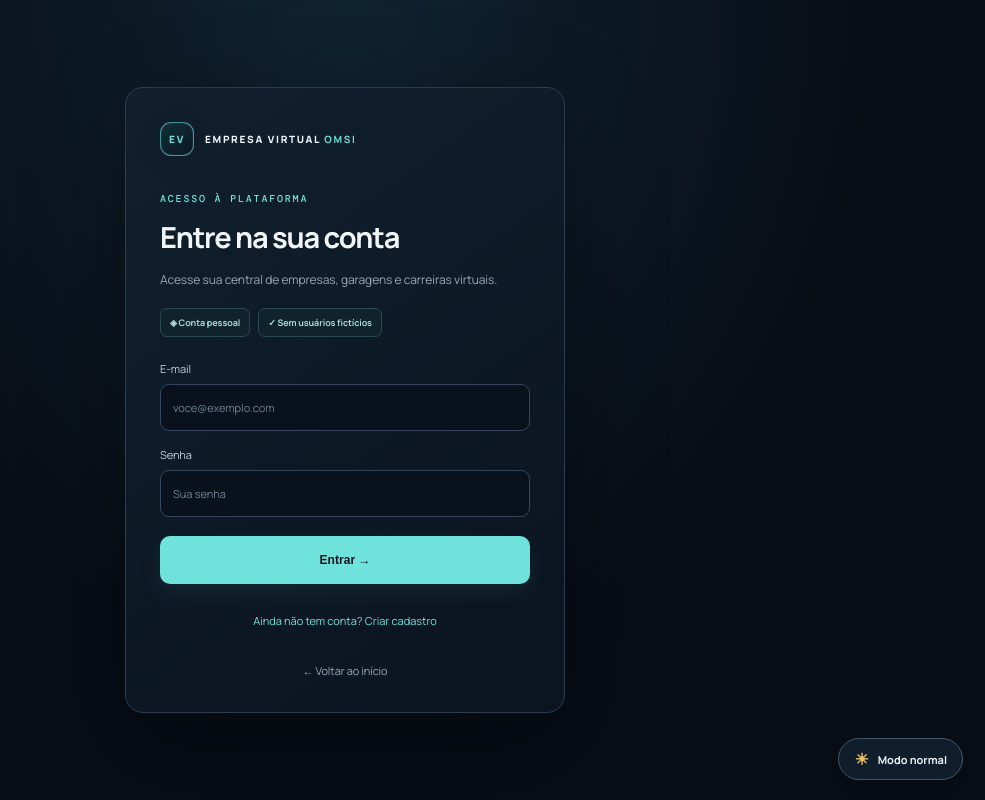
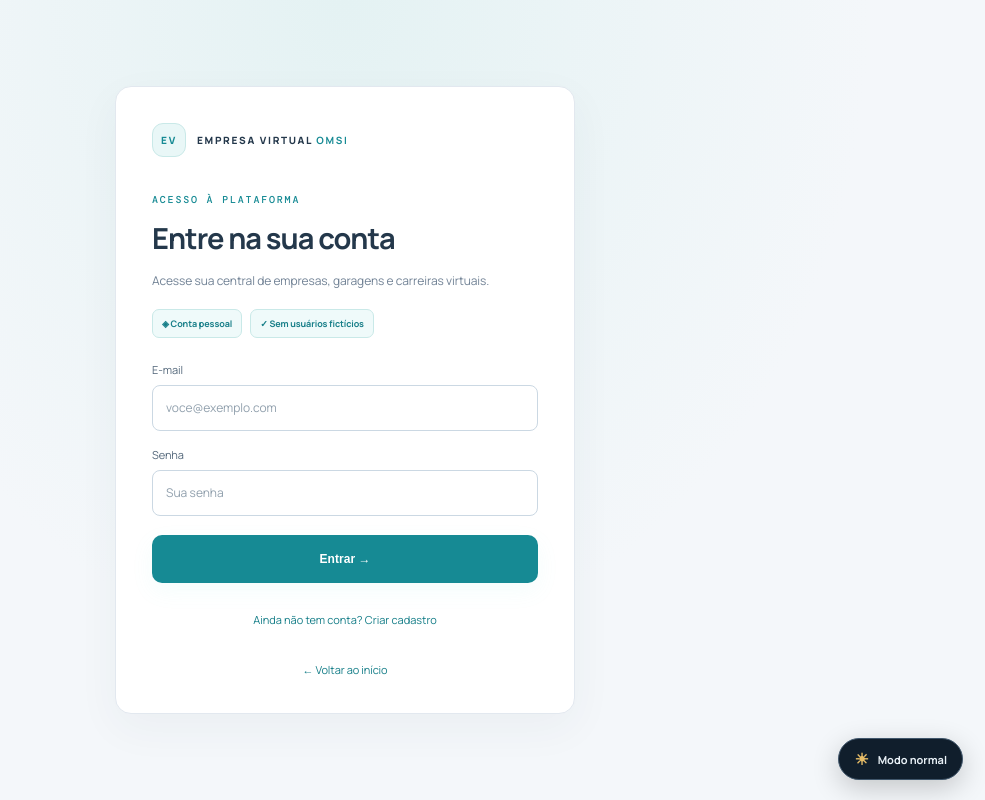
Before and after one commit to MichaelPriest/empresa-virtual-portal-OMSI, a Next.js app: page /login in a window 1280 px wide. Shown: the whole page, without its empty margins (295-1280 px from the left). Built offline with nearby package versions, Linux system fonts and the light colour scheme.

Commit message:
Align authentication screens with shared portal design

```diff
--- a/src/app/portal-polish.css
+++ b/src/app/portal-polish.css
@@ -194,3 +194,28 @@ html[data-theme="dark"] .resource-delete-button:hover{background:#3a1d22}
  .company-row-expanded{align-items:flex-start}
  .company-metrics{margin-left:48px}
 }
+
+/* Autenticação alinhada ao mesmo design claro do portal público e do painel */
+.auth-page{
+  --bg:#f4f7fa;--panel:#fff;--panel-raised:#f8fafc;--line:#e2e8ef;--text:#24384b;--muted:#718295;--cyan:#168a94;--green:#18794e;
+  min-height:100vh;display:grid;place-items:center;padding:32px 18px;
+  background:radial-gradient(ellipse at 50% 0,#e4f2f3 0,transparent 58%),#f4f7fa!important;color:#24384b;
+}
+.auth-card{width:min(100%,460px);padding:36px;border:1px solid #e2e8ef;border-radius:16px;background:#fff!important;color:#24384b;box-shadow:0 14px 44px #263b4d0c}
+.auth-card .brand{color:#24384b}
+.auth-card .brand-mark{background:#e9f7f7;border:1px solid #c9e9e8;color:#168a94;box-shadow:none}
+.auth-card .brand b,.auth-card .eyebrow{color:#168a94}
+.auth-card h1{color:#24384b;letter-spacing:-1px}
+.auth-card .auth-lead{color:#718295}
+.auth-form label{color:#53677a}
+.auth-form input{width:100%;height:46px;padding:0 13px;border:1px solid #cbd8e3;border-radius:8px;background:#fff;color:#24384b;font:inherit;font-size:12px}
+.auth-form input:focus{outline:2px solid #168a942b;border-color:#168a94}
+.auth-form input::placeholder{color:#91a0ad}
+.auth-assurances span{background:#effafa;border-color:#c9e9e8;color:#167e88}
+.auth-submit{width:100%;background:#168a94;color:#fff}
+.auth-submit:hover{background:#117780}
+.auth-toggle,.auth-back{color:#167e88}
+.auth-toggle:hover,.auth-back:hover{color:#105d65}
+.auth-page .auth-notice{color:#176847!important;background:#eaf8f0;border-color:#bce5cd}
+.auth-page .auth-error{color:#9b3535!important;background:#fff1f0;border:1px solid #f1c7c3;border-radius:8px;padding:12px;font-size:11px;line-height:1.7}
+@media(max-width:500px){.auth-card{padding:27px 21px}}
```
